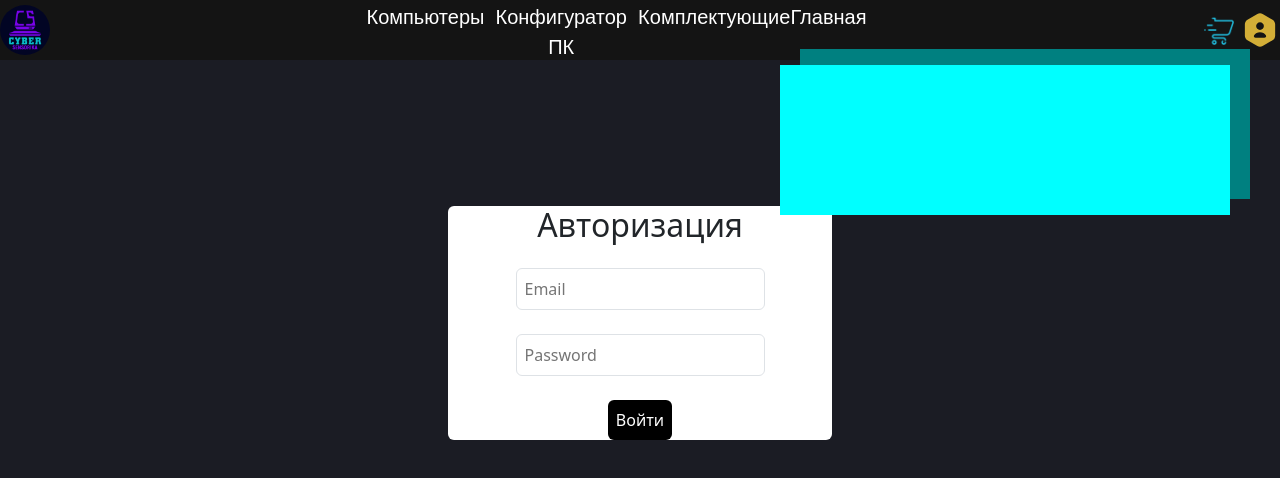
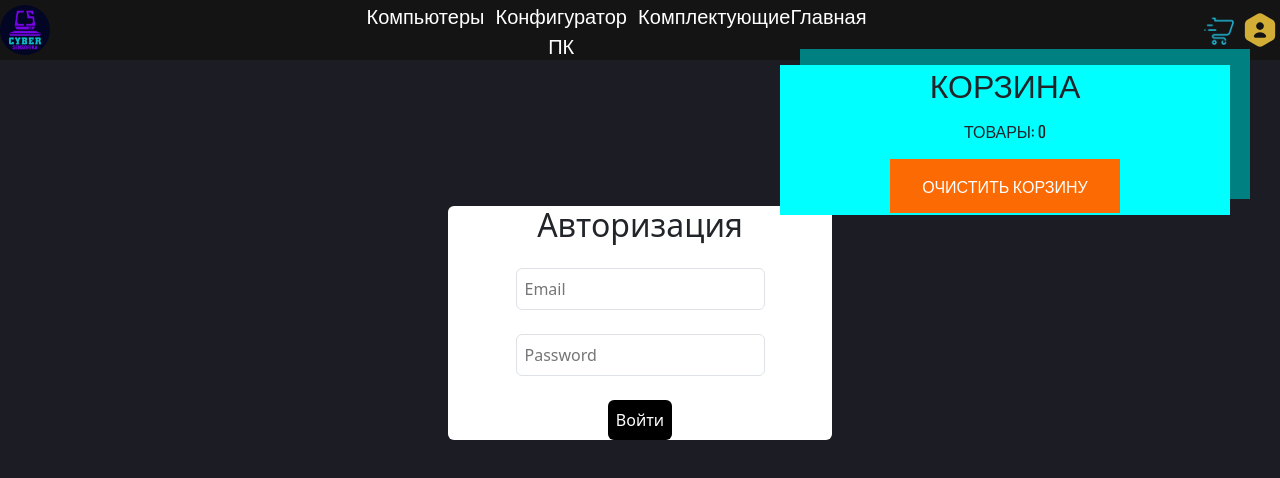
Before and after one commit to AbdulrahmanJK/frontend-computer-assembler, a React (Vite) app: page /auth in a window 1280 px wide. Both pictures are taken after a click on the button 1219 px from the left and 30 px from the top of the page. Shown: the top 478 px of the page. Built offline with nearby package versions, Linux system fonts and the light colour scheme.

Commit message:
made a cart

```diff
--- a/src/app/store.tsx
+++ b/src/app/store.tsx
@@ -2,11 +2,13 @@ import { configureStore } from "@reduxjs/toolkit";
 import authReducer from '../features/AuthSlice'
 import categorySlice from '../features/CategorySlice'
 import accessoriesSlice from '../features/AccessoriesSlice'
+import CartSlice from "../features/CartSlice";
 
 const reducer = {
   authReducer,
   categorySlice,
-  accessoriesSlice
+  accessoriesSlice,
+  CartSlice
 };
 
 export const store = configureStore({
--- /dev/null
+++ b/src/components/Cart.tsx
@@ -0,0 +1,36 @@
+import React from "react";
+import { useDispatch, useSelector } from "react-redux";
+import { RootState } from "../app/store";
+import { clearCart, removeItem } from '../features/CartSlice'
+import style from "./Header/header.module.css";
+
+const Cart: React.FC = () => {
+  const dispatch = useDispatch();
+  const cartItems = useSelector((state: RootState) => state.CartSlice.items);
+
+  const handleRemoveItem = (itemId: number) => {
+    dispatch(removeItem(itemId));
+  };
+
+  const handleClearCart = () => {
+    dispatch(clearCart());
+  };
+
+  return (
+    <div className={style.shopCart}>
+      <h2>КОРЗИНА</h2>
+      <ul>
+        {cartItems.map((item) => (
+          <li key={item.id}>
+            {item.name} - ${item.price} ({item.quantity}x)
+            <button onClick={() => handleRemoveItem(item.id)}>Х</button>
+          </li>
+        ))}
+      </ul>
+      <p>ТОВАРЫ: {cartItems.length}</p>
+      <button className={style.clearCartBtn} onClick={handleClearCart}>ОЧИСТИТЬ КОРЗИНУ</button>
+    </div>
+  );
+};
+
+export default Cart;
--- a/src/components/Header.tsx
+++ b/src/components/Header.tsx
@@ -2,14 +2,23 @@ import { Link } from "react-router-dom";
 import { useSelector } from "react-redux";
 import { useEffect } from "react";
 import { useState } from "react";
-import cart from "./img/cart2.png";
+import Cart from "./Cart";
 import img1 from "./img/logo.jpg";
 import img2 from "./img/user.svg";
+import cart2 from './img/cart2.png'
 import style from "./Header/header.module.css";
 import { RootState } from "../app/store";
 function Header() {
-  let [cartOpen, setCartOpen] = useState(false);
   const getTok = useSelector((state: RootState) => state.authReducer.token);
+  const [isCartVisible, setCartVisible] = useState(false);
+  const cartItemsCount = useSelector(
+    (state: RootState) => state.CartSlice.items.length
+  );
+  console.log(cartItemsCount);
+
+  const toggleCart = () => {
+    setCartVisible(!isCartVisible);
+  };
 
   useEffect(() => {
     getTok;
@@ -25,20 +34,22 @@ function Header() {
           {" "}
           <span>Конфигуратор ПК</span>
         </Link>
-       <Link to="assort"> <span>Комплектующие</span></Link>
+        <Link to="assort"> <span>Комплектующие</span></Link>
         <Link to="/">
           {" "}
           <span>Главная</span>
         </Link>
       </div>
 
-      <div>
-        <button
-          className={style.cart}
-          onClick={() => setCartOpen((cartOpen = !cartOpen))}
-        >
-          <img src={cart} />
-        </button>
+
+        <div className={style.cartIcon} onClick={toggleCart}>
+          <button className={style.cart}
+            onClick={() => { <div >{isCartVisible && <Cart />}</div> }
+            }>
+            <img src={cart2} /></button>
+          {/* Cart ({cartItemsCount}) */}
+
+        {isCartVisible && <Cart />}
         {getTok ? (
           <Link to="logroom">
             <img src={img2} alt="" />
@@ -48,7 +59,6 @@ function Header() {
             <img src={img2} alt="" />
           </Link>
         )}
-        {cartOpen && <div className={style.shopCart}></div>}
         <span></span>
         <span></span>
       </div>
--- a/src/components/Header/header.module.css
+++ b/src/components/Header/header.module.css
@@ -54,3 +54,13 @@ z-index: 1;
     right: 50px;
     z-index: 0;
 }
+.clearCartBtn {
+    background-color: #FC6A03; /* Green */
+    border: none;
+    color: white;
+    padding: 15px 32px;
+    text-align: center;
+    text-decoration: none;
+    display: inline-block;
+    font-size: 16px;
+}
--- /dev/null
+++ b/src/features/CartSlice.tsx
@@ -0,0 +1,33 @@
+// cartSlice.ts
+import { createSlice } from "@reduxjs/toolkit";
+
+const initialState = {
+  items: [] as CartItem[],
+};
+
+const cartSlice = createSlice({
+  name: "cart",
+  initialState,
+  reducers: {
+    addItem: (state, action) => {
+      state.items.push(action.payload);
+    },
+    removeItem: (state, action) => {
+      state.items = state.items.filter((item) => item.id !== action.payload);
+    },
+    clearCart: (state) => {
+      state.items = [];
+    },
+  },
+});
+
+export const { addItem, removeItem, clearCart } = cartSlice.actions;
+export default cartSlice.reducer;
+
+
+interface CartItem {
+  id: number;
+  name: string;
+  price: number;
+  quantity: number;
+}
```
